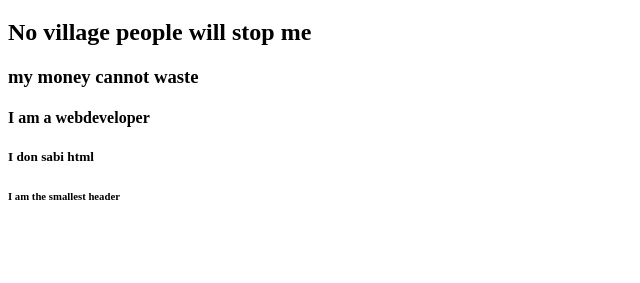
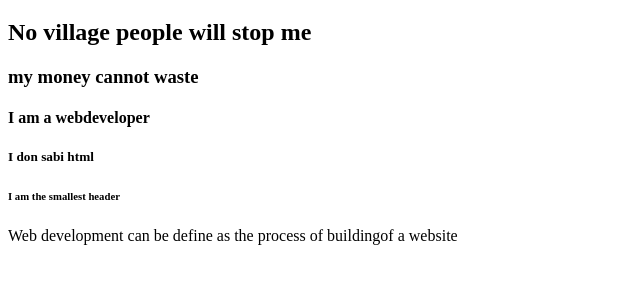
Before and after one commit to akinkunmiidris1905/html-finals, a plain HTML site: page index.html in a window 1280 px wide. Shown: the part 61-344 px from the top of the page, without its empty margins (0-640 px from the left). Drawn offline with Linux system fonts and the light colour scheme.

Commit message:
html paragraph tag added

```diff
--- a/index.html
+++ b/index.html
@@ -16,5 +16,9 @@
     <h5>I don sabi html</h5>
     <h6>I am the smallest header</h6>
 
+
+    <!-- This is a paragraph tag -->
+    <p>Web development can be define as the process of buildingof a website</p>
+
 </body>
 </html>
```
